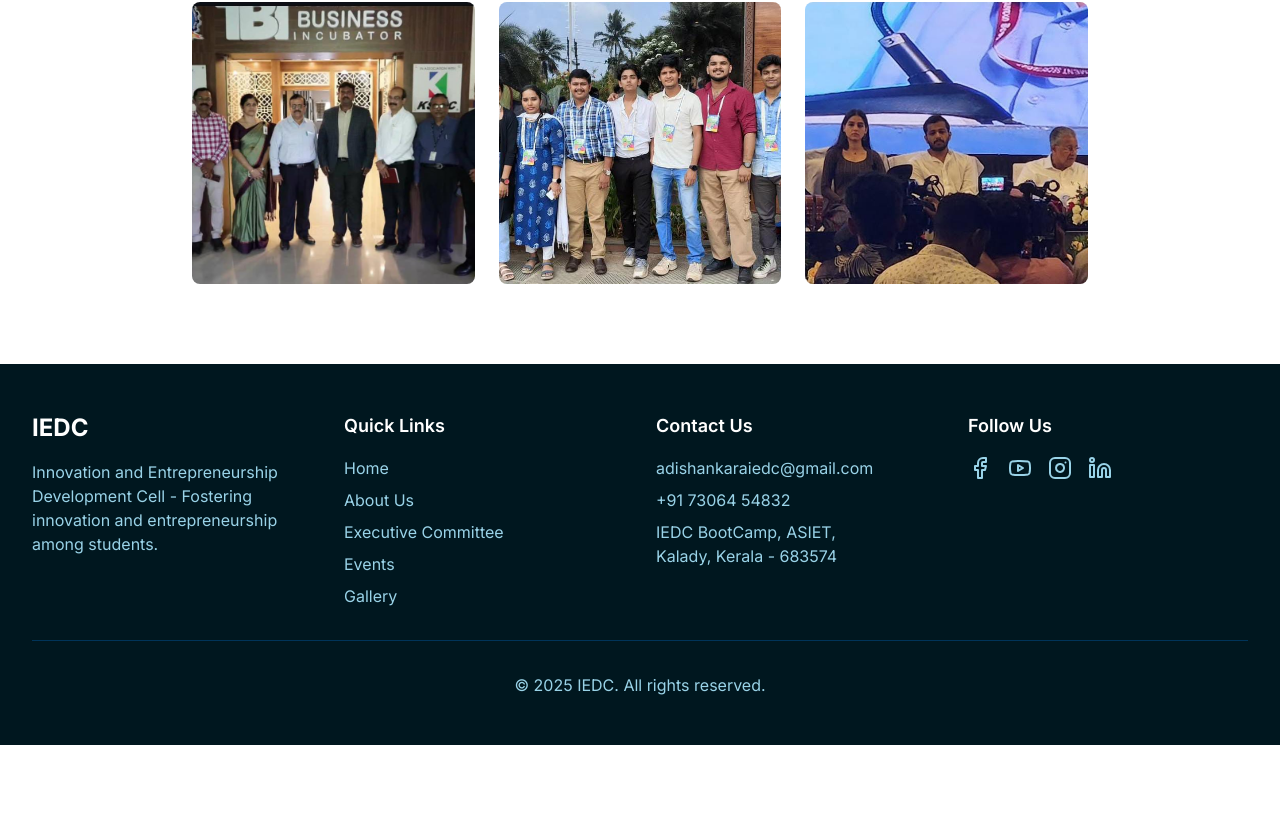
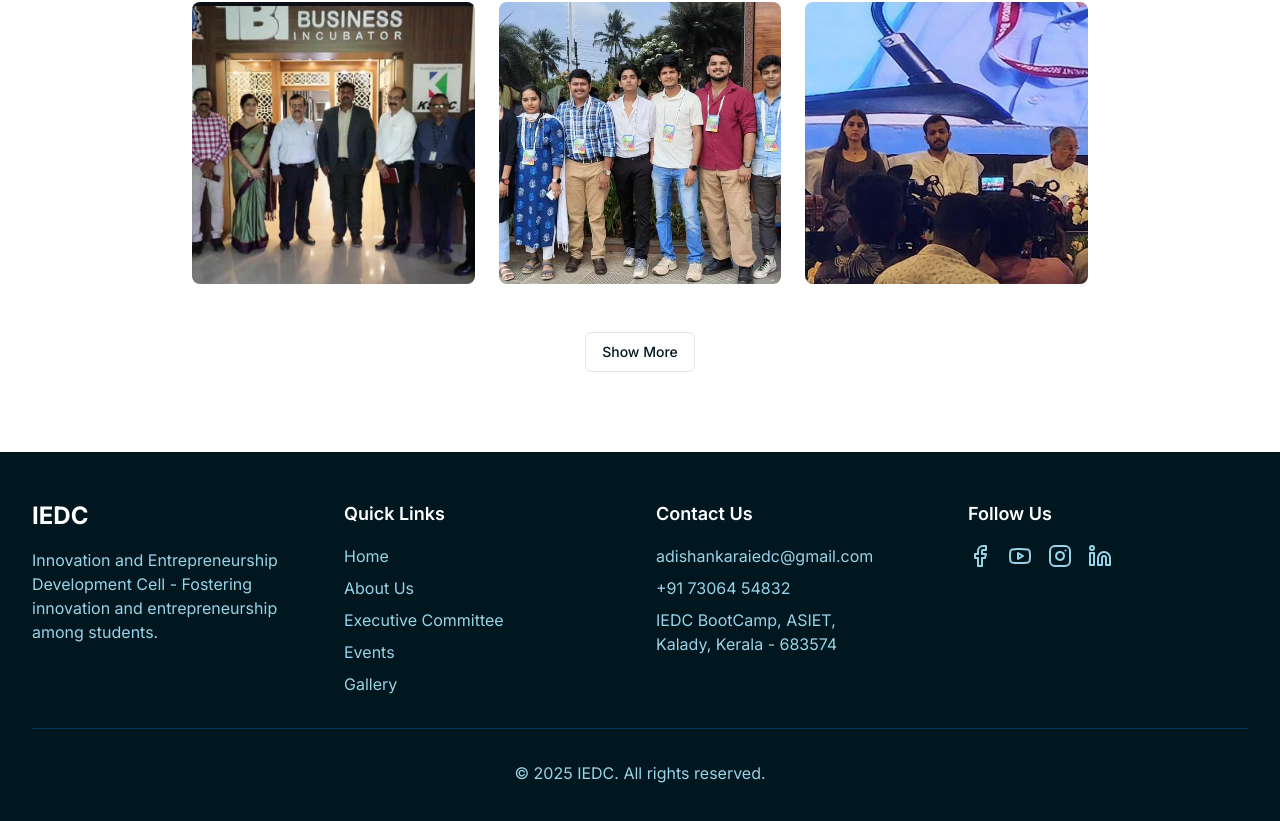
Before and after one commit to ashutoshvm-off/iedc-website, a Next.js app: page /gallery in a window 1280 px wide. Shown: the part 2477-3298 px from the top of the page. Before the commit the page ends 3222 px from the top, so only its background shows below. Built offline with nearby package versions, Linux system fonts and the light colour scheme.

Commit message:
added show more button to browse by catogary section in gallery page

```diff
--- a/app/gallery/page.tsx
+++ b/app/gallery/page.tsx
@@ -18,6 +18,15 @@ export default function GalleryPage() {
   const [categoryFilter, setCategoryFilter] = useState("All")
   const [showMore, setShowMore] = useState(false)
   const [selectedImage, setSelectedImage] = useState<number | null>(null)
+  const [expandedCategories, setExpandedCategories] = useState<{ [key: string]: boolean }>({})
+
+  // Add this new helper function
+  const toggleCategoryExpansion = (category: string) => {
+    setExpandedCategories(prev => ({
+      ...prev,
+      [category]: !prev[category]
+    }))
+  }
 
   // Filter images based on search and category
   const filteredImages = galleryImages.filter((image) => {
@@ -168,7 +177,7 @@ export default function GalleryPage() {
                 <div className="grid gap-6 sm:grid-cols-2 md:grid-cols-3">
                   {galleryImages
                     .filter((image) => image.category === category)
-                    .slice(0, 6)
+                    .slice(0, expandedCategories[category] ? undefined : 6)
                     .map((image, index) => (
                       <motion.div
                         key={image.id}
@@ -194,6 +203,22 @@ export default function GalleryPage() {
                       </motion.div>
                     ))}
                 </div>
+                {galleryImages.filter((image) => image.category === category).length > 6 && (
+                  <motion.div
+                    initial={{ opacity: 0, y: 20 }}
+                    whileInView={{ opacity: 1, y: 0 }}
+                    transition={{ duration: 0.5 }}
+                    viewport={{ once: true }}
+                    className="mt-12 text-center"
+                  >
+                    <Button
+                      variant="outline"
+                      onClick={() => toggleCategoryExpansion(category)}
+                    >
+                      {expandedCategories[category] ? "Show Less" : "Show More"}
+                    </Button>
+                  </motion.div>
+                )}
               </TabsContent>
             ))}
           </Tabs>
```
